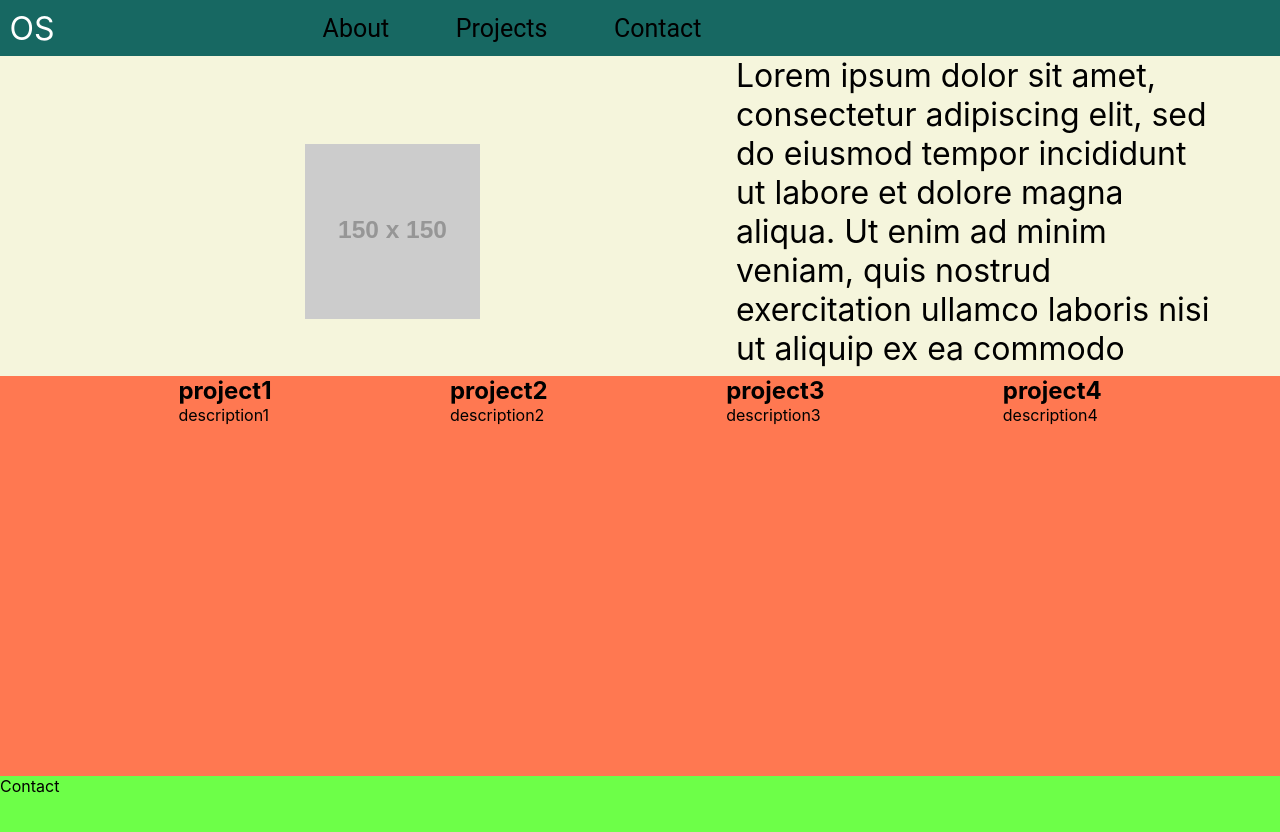
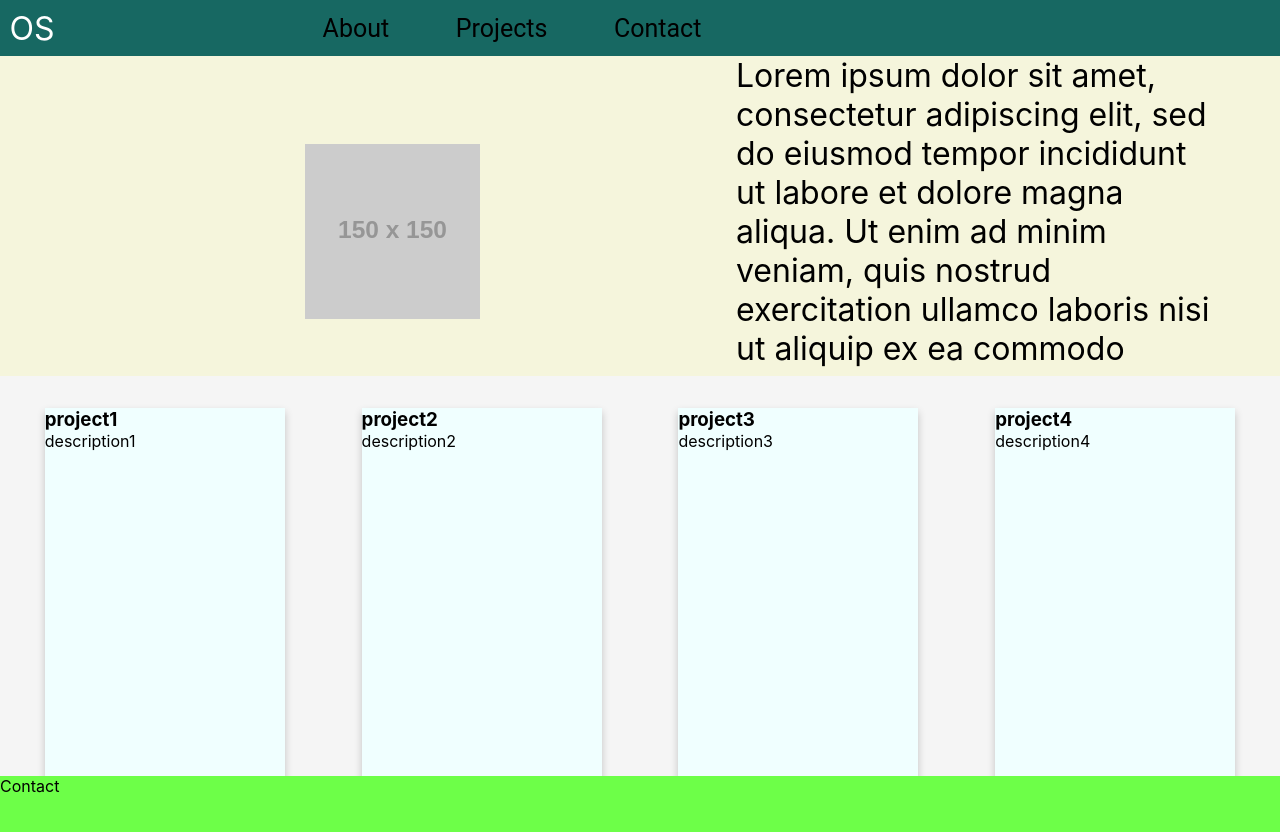
Before and after one commit to ovsundal/Portfolio, a React (Create React App) app: page / in a window 1280 px wide. Shown: the top 832 px of the page. Built offline with nearby package versions, Linux system fonts and the light colour scheme; the HTML template or start-up script is replaced by a standard one.

Commit message:
add ProjectCard component

```diff
--- a/src/ProjectSection.tsx
+++ b/src/ProjectSection.tsx
@@ -1,5 +1,6 @@
 import React from "react";
 import styled from "styled-components";
+import {ProjectCard} from "./components/ProjectCard";
 
 interface IProject {
     title: string,
@@ -29,9 +30,12 @@ export const ProjectSection: React.FC = () => {
     return (
         <ProjectSectionWrapper>
             <ProjectList>
-                {projectList.map((project) =>
+                {projectList.map(({description, title}) =>
                     <li>
-                        {Project(project)}
+                        <ProjectCard
+                            title={title}
+                            description={description}
+                        />
                     </li>
                 )
                 }
@@ -40,19 +44,8 @@ export const ProjectSection: React.FC = () => {
     );
 };
 
-function Project(project: IProject) {
-    const {title, description} = project;
-
-    return (
-        <ProjectWrapper>
-            <h1>{title}</h1>
-            <p>{description}</p>
-        </ProjectWrapper>
-    )
-}
-
 const ProjectSectionWrapper = styled.section`
-    background-color: #ff7851;
+    background-color: whitesmoke;
     grid-column: 1 / 5;
 `;
 
@@ -62,7 +55,3 @@ const ProjectList = styled.ul`
   justify-content: space-evenly;
   align-items: center;
 `;
-
-const ProjectWrapper = styled.div`
-
-`;
--- /dev/null
+++ b/src/components/ProjectCard.tsx
@@ -0,0 +1,34 @@
+import * as React from 'react'
+import styled from "styled-components";
+
+interface IProjectCardProps {
+    title: string,
+    description: string
+}
+
+export const ProjectCard: React.FC<IProjectCardProps> = ({title, description}) => {
+
+
+
+    return(
+        <ProjectCardWrapper>
+            <h3>{title}</h3>
+            <p>{description}</p>
+        </ProjectCardWrapper>
+    )
+};
+
+const ProjectCardWrapper = styled.div`
+  box-shadow: 0 4px 8px 0 rgba(0,0,0,0.2);
+  transition: 0.3s;
+  background-color: azure;
+
+  width: 15rem;
+  height: 25rem;
+  margin: 2rem;
+
+  &:hover {
+    box-shadow: 0 8px 16px 0 rgba(0,0,0,0.2);
+    cursor: pointer;
+  }
+`;
```
